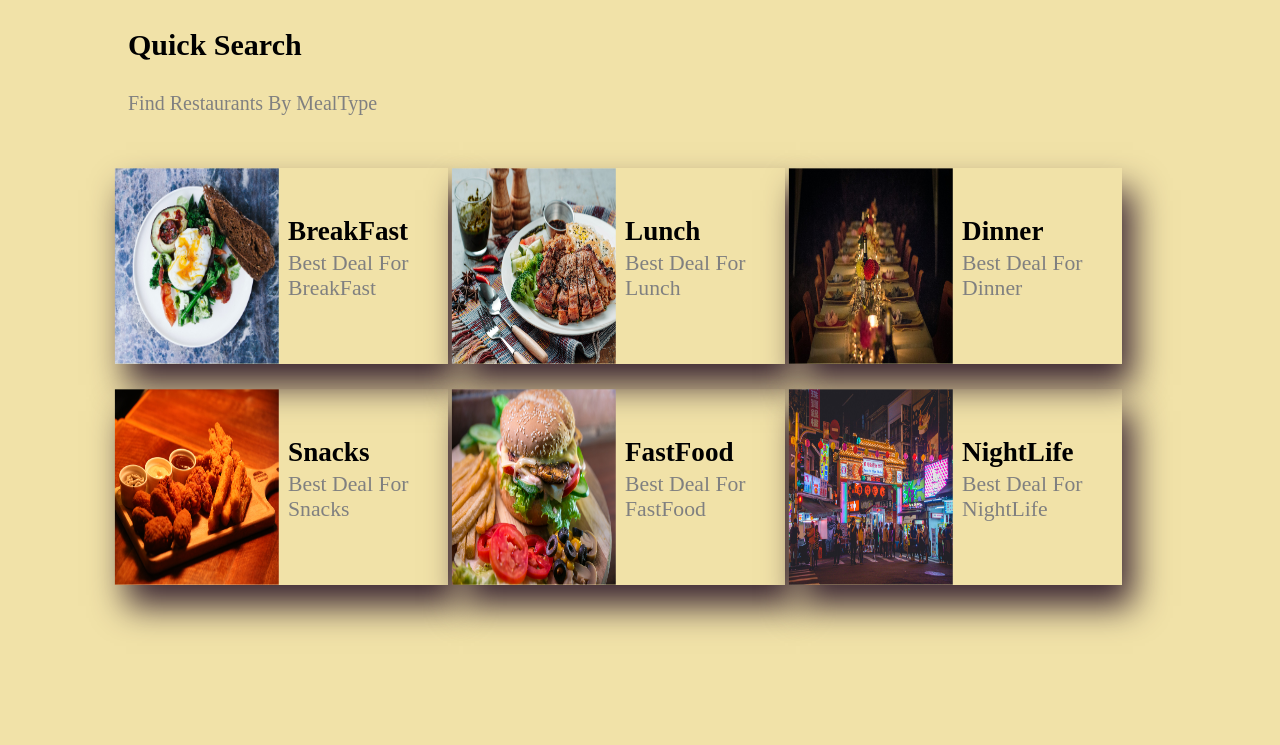
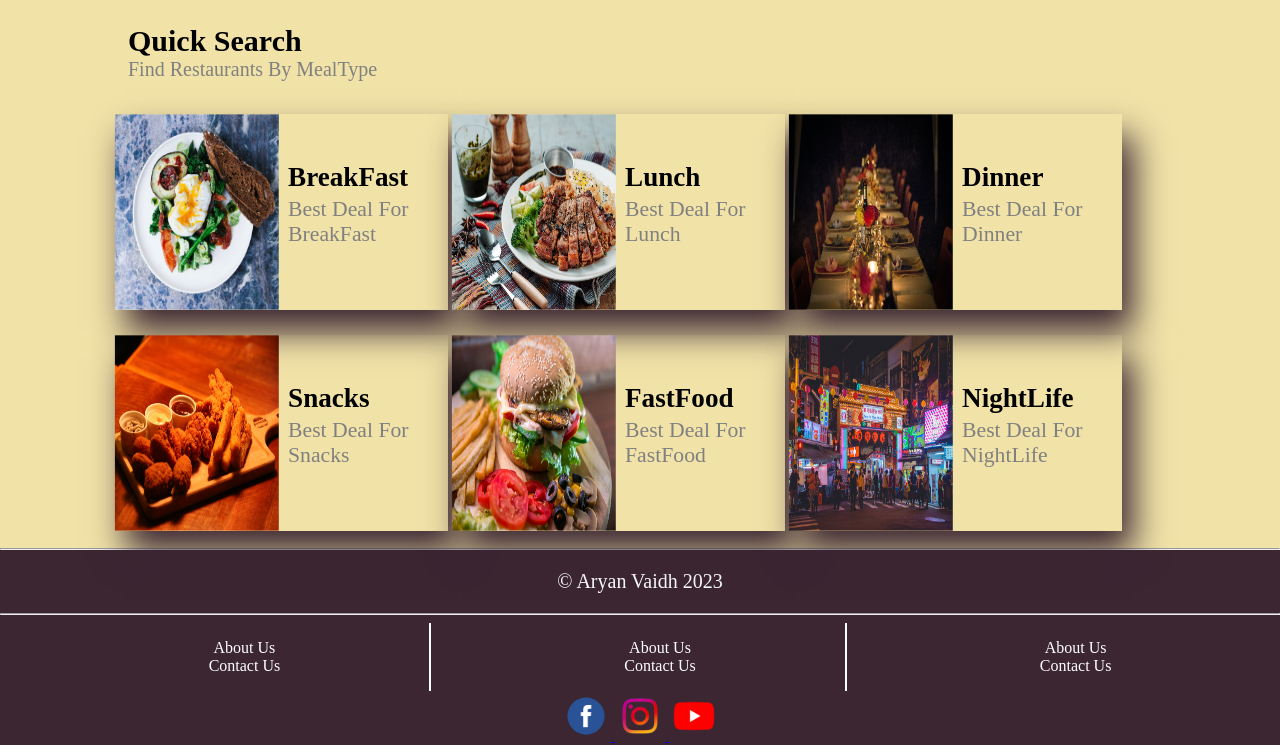
Before and after one commit to Aryanvaidh1712/Zomapp, a plain HTML site: page index.html in a window 1280 px wide. Shown: the part 512-1257 px from the top of the page. Before the commit the page ends 1115 px from the top, so only its background shows below. Drawn offline with Linux system fonts and the light colour scheme.

Commit message:
Update index.html

```diff
--- a/index.html
+++ b/index.html
@@ -48,15 +48,8 @@
 
         <div id="quicksearch">
 
-            <div id="qshead">
-                <div class="qsheading">
-                    <p>Quick Search</p>
-                </div>
-
-                <div class="qssubheading">
-                    <p>Find Restaurants By MealType</p>
-                </div>
-            </div>
+            <span class="qsheading">Quick Search</span>
+            <span class="qssubheading">Find Restaurants By MealType</span>
 
             <div id="qscard">
                 <div class="card">
@@ -145,6 +138,43 @@
             </div>
         </div>
 
+        <footer>
+            <hr>
+            <p id="foothead">&copy; Aryan Vaidh 2023</p>
+            <hr>
 
+            <div class="footlist">
+                <ul>
+                    <li>About Us</li>
+                    <li>Contact Us</li>
+                </ul>
+            </div>
+
+            <div class="footlist">
+                <ul>
+                    <li>About Us</li>
+                    <li>Contact Us</li>
+                </ul>
+            </div>
+
+            <div class="footlist noborder">
+                <ul>
+                    <li>About Us</li>
+                    <li>Contact Us</li>
+                </ul>
+            </div>
+
+            <div id="footlink">
+                <a href="#">
+                    <img src="Image/facebook.png" alt="Facebook">
+                </a>
+                <a href="#">
+                    <img src="Image/insta.png" alt="Instagram">
+                </a>
+                <a href="#">
+                    <img src="Image/youtube.png" alt="Youtube">
+                </a>
+            </div>
+        </footer>
     </body>
 </html>
```
